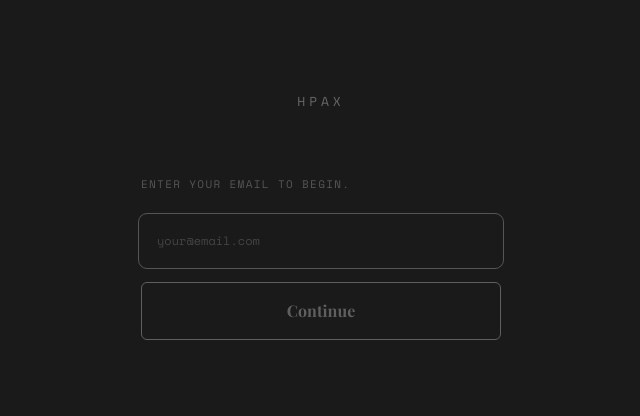
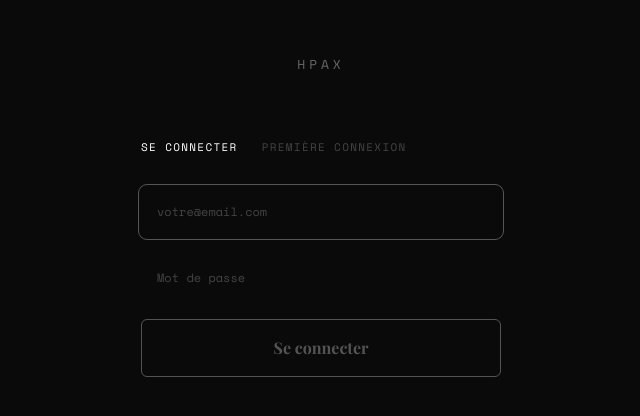
Before and after one commit to agorytm/hpax, a Next.js app: page /join in a window 1280 px wide. Shown: the part 184-600 px from the top of the page, without its empty margins (319-959 px from the left). Built offline with nearby package versions, Linux system fonts and the light colour scheme; no server answers.

Commit message:
Update page.tsx

```diff
--- a/app/join/page.tsx
+++ b/app/join/page.tsx
@@ -1,93 +1,114 @@
 'use client'
 
-export const dynamic = 'force-dynamic'
+import { useState } from 'react'
+import { signInWithEmailAndPassword, createUserWithEmailAndPassword } from 'firebase/auth'
+import { auth, db } from '@/lib/firebase/client'
+import { doc, getDoc } from 'firebase/firestore'
+import { useRouter } from 'next/navigation'
 
-import { useState } from 'react'
-import { sendSignInLinkToEmail } from 'firebase/auth'
-import { auth } from '@/lib/firebase/client'
-
-type Step = 'email' | 'sent'
+type Mode = 'login' | 'register'
 
 export default function JoinPage() {
-  const [step,    setStep]    = useState<Step>('email')
-  const [email,   setEmail]   = useState('')
-  const [loading, setLoading] = useState(false)
-  const [error,   setError]   = useState<string | null>(null)
+  const [mode,     setMode]     = useState<Mode>('login')
+  const [email,    setEmail]    = useState('')
+  const [password, setPassword] = useState('')
+  const [loading,  setLoading]  = useState(false)
+  const [error,    setError]    = useState<string | null>(null)
+  const router = useRouter()
 
-  async function handleSend(e: React.FormEvent) {
+  function switchMode(m: Mode) { setMode(m); setError(null) }
+
+  async function handleSubmit(e: React.FormEvent) {
     e.preventDefault()
-    if (!email.trim() || loading) return
-
+    if (!email.trim() || !password.trim() || loading) return
     setLoading(true)
     setError(null)
 
-    const siteUrl = process.env.NEXT_PUBLIC_SITE_URL ?? window.location.origin
-
     try {
-      await sendSignInLinkToEmail(auth, email.trim().toLowerCase(), {
-        url:             `${siteUrl}/auth/finish`,
-        handleCodeInApp: true,
-      })
-      window.localStorage.setItem('hpax_email_for_sign_in', email.trim().toLowerCase())
-      setStep('sent')
+      if (mode === 'login') {
+        const cred = await signInWithEmailAndPassword(auth, email.trim().toLowerCase(), password)
+        const snap = await getDoc(doc(db, 'profiles', cred.user.uid))
+        router.replace(snap.exists() ? '/' : '/join/name')
+      } else {
+        await createUserWithEmailAndPassword(auth, email.trim().toLowerCase(), password)
+        router.replace('/join/name')
+      }
     } catch (err: unknown) {
-      console.error(err)
-      setError('Something went wrong. Try again.')
+      const code = (err as { code?: string }).code
+      if (code === 'auth/invalid-credential' || code === 'auth/wrong-password' || code === 'auth/user-not-found') {
+        setError('Email ou mot de passe incorrect.')
+      } else if (code === 'auth/email-already-in-use') {
+        setError('Email déjà utilisé — connectez-vous.')
+      } else if (code === 'auth/weak-password') {
+        setError('Mot de passe trop court (6 caractères min).')
+      } else if (code === 'auth/invalid-email') {
+        setError('Adresse email invalide.')
+      } else {
+        setError('Erreur. Réessayez.')
+      }
     } finally {
       setLoading(false)
     }
   }
 
   return (
-    <main className="min-h-screen flex items-center justify-center px-6 bg-[#1a1a1a]">
+    <main className="min-h-screen flex items-center justify-center px-6 bg-[#0a0a0a]">
       <div className="w-full max-w-[360px]">
+
         <p className="font-mono text-[13px] tracking-[0.3em] text-[#666] text-center mb-16">
           HPAX
         </p>
 
-        {step === 'email' ? (
-          <form onSubmit={handleSend} className="flex flex-col gap-4">
-            <p className="text-[#555] font-mono text-[11px] tracking-[0.12em] uppercase mb-2">
-              Enter your email to begin.
-            </p>
+        {/* Mode toggle */}
+        <div className="flex gap-6 mb-8">
+          <button
+            type="button"
+            onClick={() => switchMode('login')}
+            className={`font-mono text-[11px] tracking-[0.12em] uppercase transition-colors ${mode === 'login' ? 'text-white' : 'text-[#444] hover:text-[#666]'}`}
+          >
+            Se connecter
+          </button>
+          <button
+            type="button"
+            onClick={() => switchMode('register')}
+            className={`font-mono text-[11px] tracking-[0.12em] uppercase transition-colors ${mode === 'register' ? 'text-white' : 'text-[#444] hover:text-[#666]'}`}
+          >
+            Première connexion
+          </button>
+        </div>
+
+        <form onSubmit={handleSubmit} className="flex flex-col gap-4">
           <input
             type="email"
             required
             value={email}
             onChange={e => setEmail(e.target.value)}
-              placeholder="your@email.com"
+            placeholder="votre@email.com"
             className="w-full bg-transparent border border-[#333] rounded-[6px] text-white font-mono text-[12px] px-4 py-4 outline-none placeholder-[#444] focus:border-[#555] transition-colors"
             autoComplete="email"
             autoFocus
           />
+          <input
+            type="password"
+            required
+            value={password}
+            onChange={e => setPassword(e.target.value)}
+            placeholder={mode === 'register' ? 'Choisir un mot de passe' : 'Mot de passe'}
+            className="w-full bg-transparent border border-[#333] rounded-[6px] text-white font-mono text-[12px] px-4 py-4 outline-none placeholder-[#444] focus:border-[#555] transition-colors"
+            autoComplete={mode === 'register' ? 'new-password' : 'current-password'}
+          />
           {error && (
-              <p className="text-[#666] font-mono text-[11px]">{error}</p>
+            <p className="text-[#c55] font-mono text-[11px]">{error}</p>
           )}
           <button
             type="submit"
-              disabled={loading || !email.trim()}
+            disabled={loading || !email.trim() || !password.trim()}
             className="w-full border border-white rounded-[6px] text-white font-serif text-[16px] font-bold py-4 transition-all hover:bg-white hover:text-[#0a0a0a] disabled:opacity-30 disabled:cursor-not-allowed"
           >
-              {loading ? 'Sending...' : 'Continue'}
+            {loading ? '…' : mode === 'login' ? 'Se connecter' : 'Créer mon compte'}
           </button>
         </form>
-        ) : (
-          <div className="text-center">
-            <p className="text-white font-serif text-[18px] mb-3">
-              Check your inbox.
-            </p>
-            <p className="text-[#555] font-mono text-[11px] tracking-wide">
-              We sent a link to{' '}
-              <span className="text-[#888]">{email}</span>
-            </p>
-            <button
-              onClick={() => { setStep('email'); setEmail('') }}
-              className="mt-10 text-[#444] font-mono text-[11px] hover:text-[#666] transition-colors"
-            >
-              Use a different email
-            </button>
-          </div>
-        )}
+
       </div>
     </main>
   )
```
Lines whose indentation alone changed are shown as unchanged.
